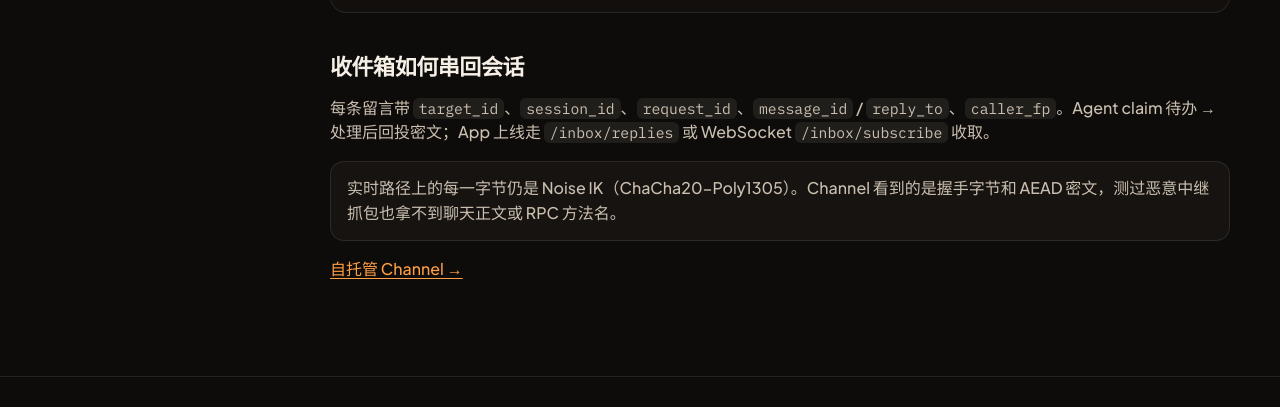
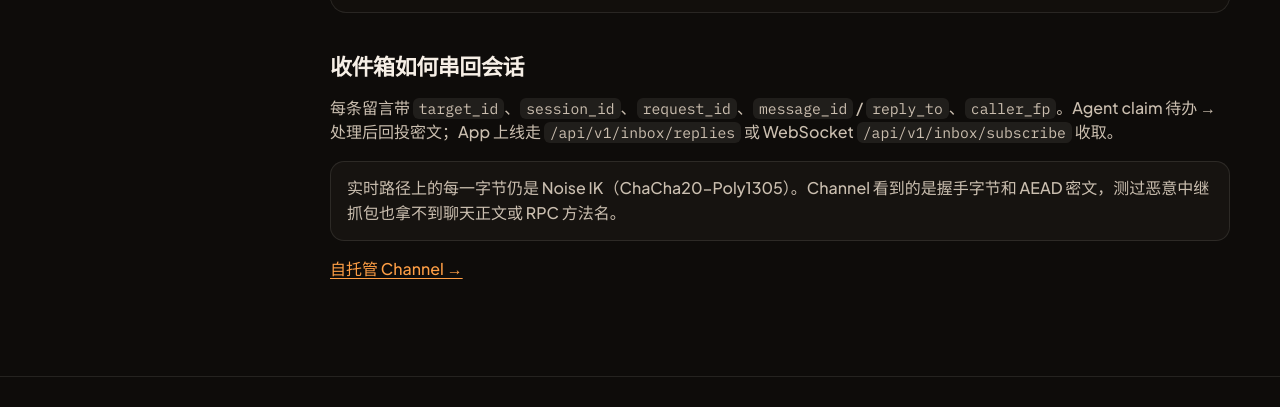
Before and after one commit to shepaw/office-website, a plain HTML site: page docs/channel.html in a window 1280 px wide. Shown: the part 830-1237 px from the top of the page. Drawn offline with Linux system fonts and the light colour scheme.

Commit message:
docs(channel): inbox 端点补上 /api/v1 前缀
Channel 实际路由是 /api/v1/inbox/replies 与 /api/v1/inbox/subscribe，
原文少了前缀，照抄会 404。

Co-Authored-By: Claude Code <noreply@anthropic.com>

```diff
--- a/docs/channel.html
+++ b/docs/channel.html
@@ -65,8 +65,8 @@ shepaw pair            # 二维码同时含 local= 与 channel=</pre>
 
       <h2 class="lang-zh">收件箱如何串回会话</h2>
       <h2 class="lang-en" hidden>How the inbox correlates turns</h2>
-      <p class="lang-zh">每条留言带 <code>target_id</code>、<code>session_id</code>、<code>request_id</code>、<code>message_id</code> / <code>reply_to</code>、<code>caller_fp</code>。Agent claim 待办 → 处理后回投密文；App 上线走 <code>/inbox/replies</code> 或 WebSocket <code>/inbox/subscribe</code> 收取。</p>
-      <p class="lang-en" hidden>Each note carries <code>target_id</code>, <code>session_id</code>, <code>request_id</code>, <code>message_id</code> / <code>reply_to</code>, and <code>caller_fp</code>. The agent claims pending mail, replies in ciphertext; the app drains <code>/inbox/replies</code> or the <code>/inbox/subscribe</code> WebSocket when it comes online.</p>
+      <p class="lang-zh">每条留言带 <code>target_id</code>、<code>session_id</code>、<code>request_id</code>、<code>message_id</code> / <code>reply_to</code>、<code>caller_fp</code>。Agent claim 待办 → 处理后回投密文；App 上线走 <code>/api/v1/inbox/replies</code> 或 WebSocket <code>/api/v1/inbox/subscribe</code> 收取。</p>
+      <p class="lang-en" hidden>Each note carries <code>target_id</code>, <code>session_id</code>, <code>request_id</code>, <code>message_id</code> / <code>reply_to</code>, and <code>caller_fp</code>. The agent claims pending mail, replies in ciphertext; the app drains <code>/api/v1/inbox/replies</code> or the <code>/api/v1/inbox/subscribe</code> WebSocket when it comes online.</p>
 
       <div class="note lang-zh">实时路径上的每一字节仍是 Noise IK（ChaCha20-Poly1305）。Channel 看到的是握手字节和 AEAD 密文，测过恶意中继抓包也拿不到聊天正文或 RPC 方法名。</div>
       <div class="note lang-en" hidden>Live traffic is still Noise IK (ChaCha20-Poly1305). Channel sees handshake bytes and AEAD ciphertext. A hostile relay dumping frames does not get chat text or RPC method names.</div>
```
